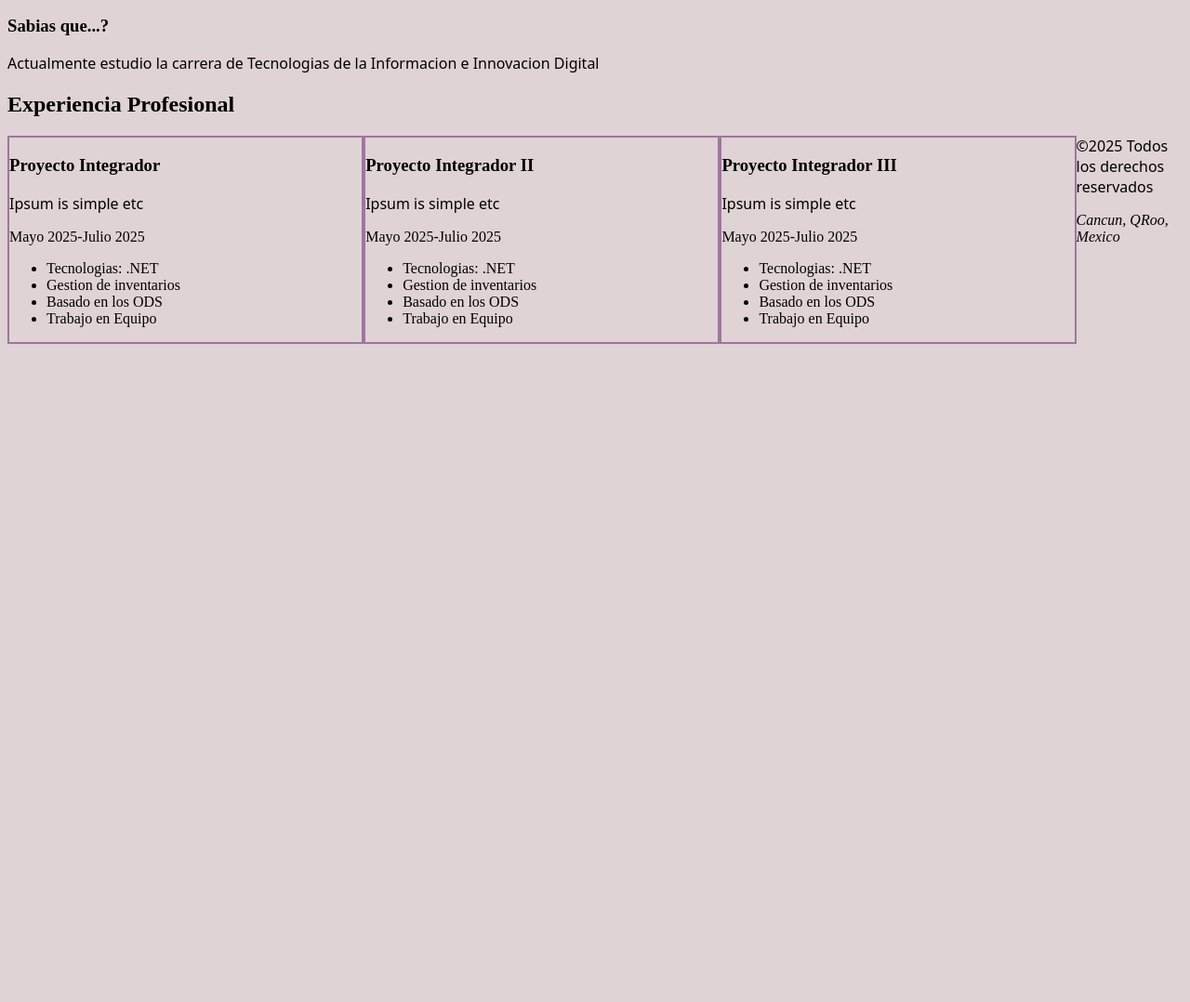
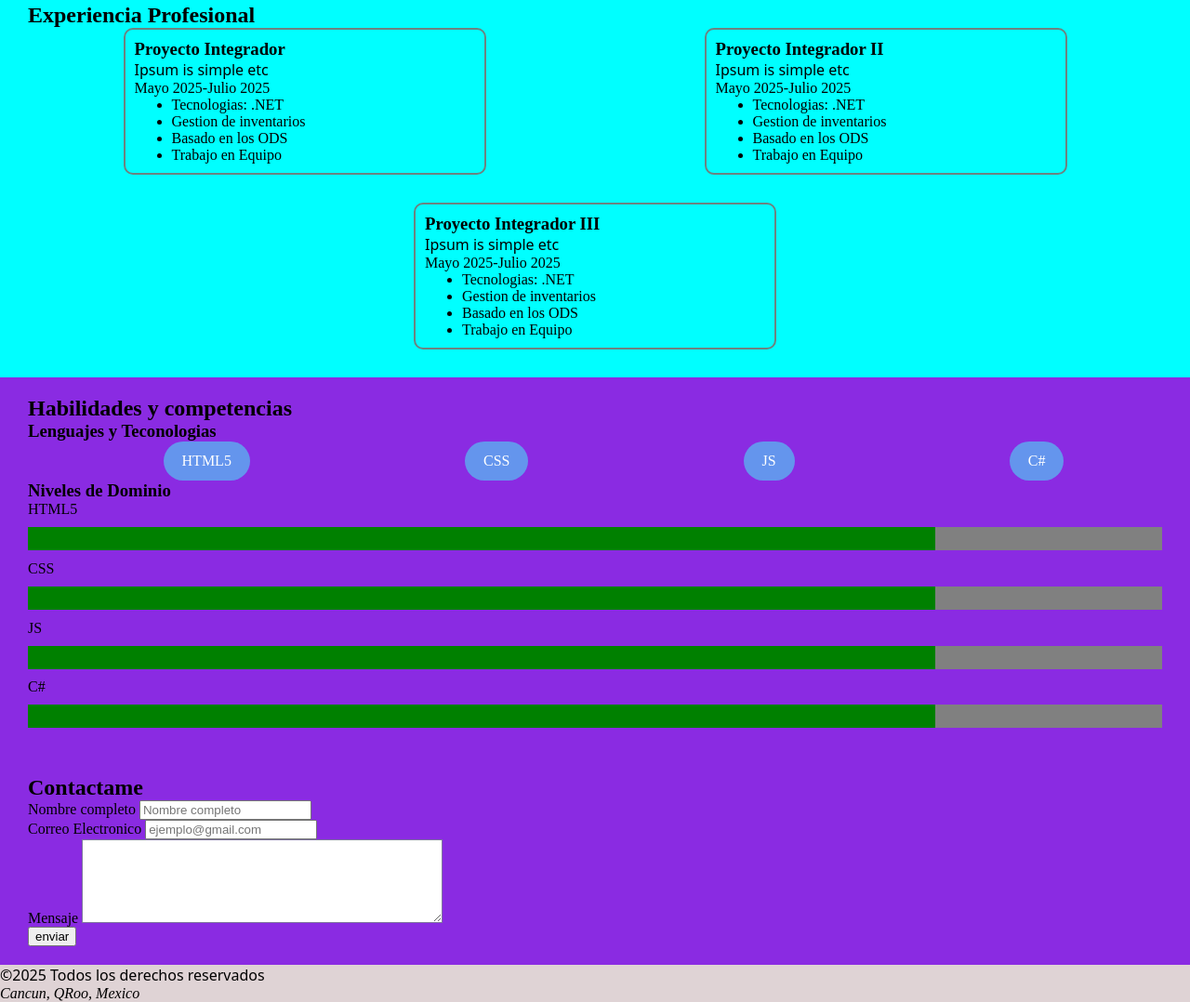
Before and after one commit to Patas17/Portafolio---MBravo, a plain HTML site: page index.html in a window 1280 px wide. Shown: the part 1217-2295 px from the top of the page at 93% size. Before the commit the page ends 1587 px from the top, so only its background shows below. Drawn offline with Linux system fonts and the light colour scheme.

Commit message:
Clase lunes 13

```diff
--- a/css/style.css
+++ b/css/style.css
@@ -1,5 +1,7 @@
 @import url('https://fonts.googleapis.com/css2?family=Lato:ital,wght@0,100;0,300;0,400;0,700;0,900;1,100;1,300;1,400;1,700;1,900&family=Oswald:wght@200..700&display=swap');
-
+*{
+    margin: auto;
+}
 body{
     background: #DFD3D5;
 }
@@ -19,11 +21,48 @@ mark{
     /*background-color: #D0D9D9;*/
     background-color: #6D8280;
 }
+#menu-principal{
+    background-color: bisque;
+    padding: 10px 20px;
+    text-align: center;
+}
+#menu-principal ul{
+    list-style-type: none;
+    display: flex;
+    gap: 20px
+}
+#menu-principal a{
+    text-decoration: none;
+    color:aquamarine;
+    font-weight: bolder;
+    font-family: "Lato","sans-serif";
+    font-size: 20px;
+    padding: 10px;
+}
+#menu-principal a:hover{
+    background-color: #6D8280;
+    color: #fff;
+    border-radius: 10px;
+}
+#bienvenida{
+    background-color: rgb(58, 66, 41);
+    padding: 30px 0;
+}
 #foto-perfil{
     border: solid 2px #6D8280 ;
     border-radius: 20px;
 }
-
+#experiencia{
+    background-color: aqua;
+    padding:30px;
+    border-top: solid 5px #DFD3D5;
+}
+#lista-proyectos{
+    display:flex;
+    gap: 30px;
+    flex-wrap: wrap;
+    justify-content: center;
+}
 article{
     border:solid 2px #9F769D;
     width: 30%;
@@ -33,3 +72,61 @@ nav a{
     color: #6D8280;
     text-decoration: none;
 }
+
+.proyecto{
+    border:solid #6D8280 2px;
+    width: 30%;
+    border-radius: 10px;
+    padding: 10px;
+    float: none;
+}
+#habilidades{
+    padding: 20px 30px;
+    background-color: blueviolet;
+}
+.lista-tecnologias{
+    list-style: none;
+    display: flex;
+    margin-left: 0;
+    gap: 20px;
+}
+.lista-tecnologias li{
+    background-color: cornflowerblue;
+    color: #fff;
+    padding: 12px 20px;
+    border-radius: 25px;
+    text-align: center;
+}
+progress{
+    width: 100%;
+    height: 25px;
+    margin: 10px 0;
+    background: rgb(131, 82, 47);
+}
+#contacto{
+    padding: 30px;
+    background-color: #fff;
+    border-top: solid 5px #DFD3D5;
+}
+#contacto label{
+    font-size: 20px;
+}
+#contacto input,
+textarea{
+    font-size: 30px;
+    border: solid 1px #7f769f;
+    padding: 10px;
+    width: 30%;
+}
+#contacto button{
+    background-color: #7f769f;
+    color: #fff;
+    padding: 20px 30px;
+    border-radius: 10px;
+    border: none;
+    width: 200px;
+    font-size: 20px;
+}
+.campos{
+    clear: both;
+}
--- a/index.html
+++ b/index.html
@@ -11,15 +11,18 @@
             <p>Desarrollador fullstack | Estudiante de Ingenieria en TI</p>
         </header>
         <!--Crear un menu de navegacion-->
-        <nav>
-            <a href="#">Inicio</a> <!--la etiqueta a crea un enlace-->
-            <a href="#">Sobre Mi</a><!--el href entre comillas es hacia donde me va a dirigir esa pagina-->
-            <a href="#">Mi Experiencia</a>
-            <a href="#">Contactame</a>
+        <nav id="menu-principal">
+            <ul>
+            <li><a href="#">Inicio</a></li> <!--la etiqueta a crea un enlace-->
+            <li><a href="#bienvenida">Sobre Mi</a></li><!--el href entre comillas es hacia donde me va a dirigir esa pagina-->
+            <li><a href="#experiencia">Mi Experiencia</a></li>
+            <li><a href="#habilidades">Habilidades</a></li>
+            <li><a href="#">Contactame</a></li>
+        </ul>
         </nav>
         <!--Parte principal-->
         <main> <!---->
-            <section>
+            <section id="bienvenida">
                 <h2>Bienvenidos a mi Portafolio Profesional</h2>
                 <p>Soy <mark>Majo Bravo Calderon</mark> Me especializo en Lorem ipsum dolor sit amet,
                     consectetur adipiscing elit. Morbi tellus lorem, aliquam nec dignissim at, porttitor at dolor.
@@ -35,9 +38,10 @@
                     <p>Actualmente estudio la carrera de Tecnologias de la Informacion e Innovacion Digital</p>
                 </aside>
             </section>
-            <section>
+            <section id="experiencia">
                 <h2>Experiencia Profesional</h2>
-                <article>
+                <div id="lista-proyectos">
+                <article class="proyecto">
                     <h3>Proyecto Integrador</h3>
                     <p>Ipsum is simple etc</p>
                     <time datetime="2025-05">Mayo 2025</time>-<time datetime="2025-07">Julio 2025</time>
@@ -49,7 +53,7 @@
 
                     </ul>
                 </article>
-                <article>
+                <article class="proyecto">
                     <h3>Proyecto Integrador II</h3>
                     <p>Ipsum is simple etc</p>
                     <time datetime="2025-05">Mayo 2025</time>-<time datetime="2025-07">Julio 2025</time>
@@ -61,7 +65,7 @@
 
                     </ul>
                 </article>
-                <article>
+                <article class="proyecto">
                     <h3>Proyecto Integrador III</h3>
                     <p>Ipsum is simple etc</p>
                     <time datetime="2025-05">Mayo 2025</time>-<time datetime="2025-07">Julio 2025</time>
@@ -73,6 +77,55 @@
 
                     </ul>
                 </article>
+                </div>
+            </section>
+            <section id="habilidades">
+                <h2>Habilidades y competencias</h2>
+                <h3>Lenguajes y Teconologias</h3>
+                <ul class="lista-tecnologias">
+                    <li>HTML5</li>
+                    <li>CSS</li>
+                    <li>JS</li>
+                    <li>C#</li>
+                </ul>
+                <h3>Niveles de Dominio</h3>
+                <div>
+                    <label>HTML5</label>
+                    <progress max="100" value="80">80%</progress>
+                </div>
+                <div>
+                    <label>CSS</label>
+                    <progress max="100" value="80">60%</progress>
+                </div>
+                <div>
+                    <label>JS</label>
+                    <progress max="100" value="80">20%</progress>
+                </div>
+                <div>
+                    <label>C#</label>
+                    <progress max="100" value="80">70%</progress>
+                </div>
+            </section>
+            <section id="habilidades">
+                <h2>Contactame</h2>
+                <form>
+                    <div class="campos">
+                    <label>Nombre completo</label>
+                    <input type="text" value="" placeholder="Nombre completo">
+                </div>
+                <div class="campos">
+                    <label>Correo Electronico</label>
+                    <input type="email" value="" placeholder="ejemplo@gmail.com">
+                </div>
+                <div class="campos"> <!--div.nombreclase para agregar la clase mas rapido-->
+                    <label>Mensaje</label>
+                    <textarea></textarea>
+                </div>
+                <div class="campos">
+                    <!--<input type="button" value="enviar">-->
+                    <button type="submit">enviar</button>
+                </div>
+                </form>
             </section>
         </main>
         <!--Pie de la pagina-->
```
